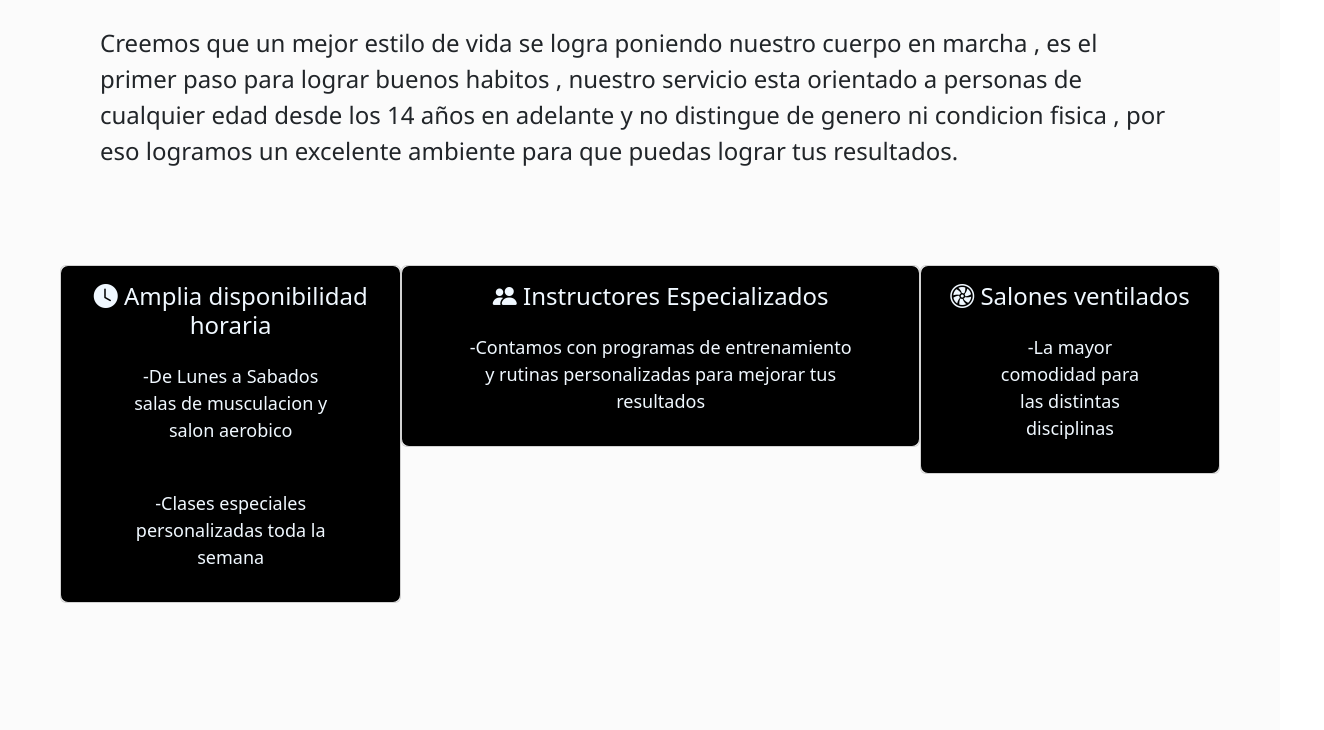
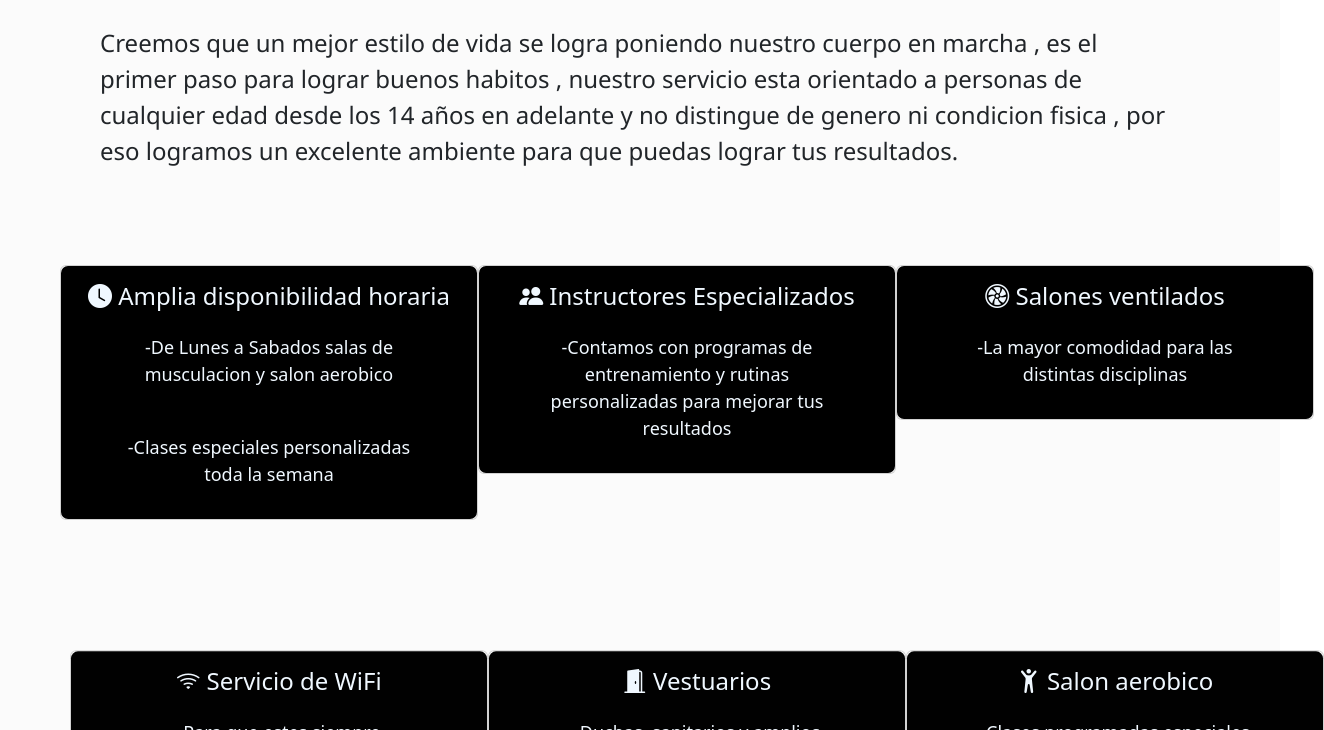
Before and after one commit to MaximilianoSulsenti/gymnorte, a website: page pages/servicio.html in a window 1280 px wide. Shown: the part 217-947 px from the top of the page, 1324 px wide, since content can reach past the window. Drawn offline with nearby package versions, Linux system fonts and the light colour scheme; files that its build step writes are made by us from their sources.

Commit message:
cambio de tamanio para cards

```diff
--- a/scss/layout/_main.scss
+++ b/scss/layout/_main.scss
@@ -48,6 +48,7 @@ text-decoration: underline;
     background-color: black;
     color:aliceblue;
     border-radius: 7px;
+    width: 26rem;
 }
 .servigym1{
 @extend %flexrowbetween;
```
